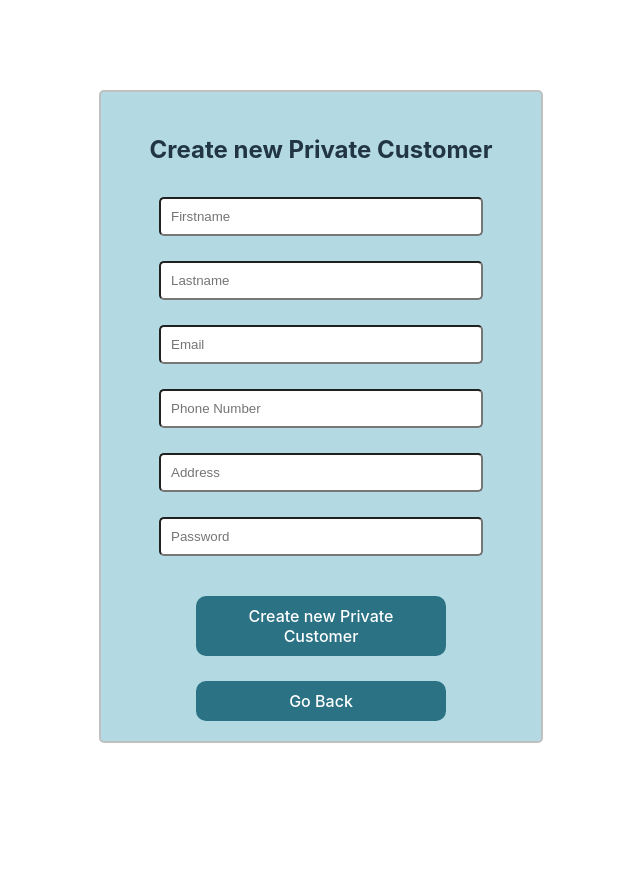
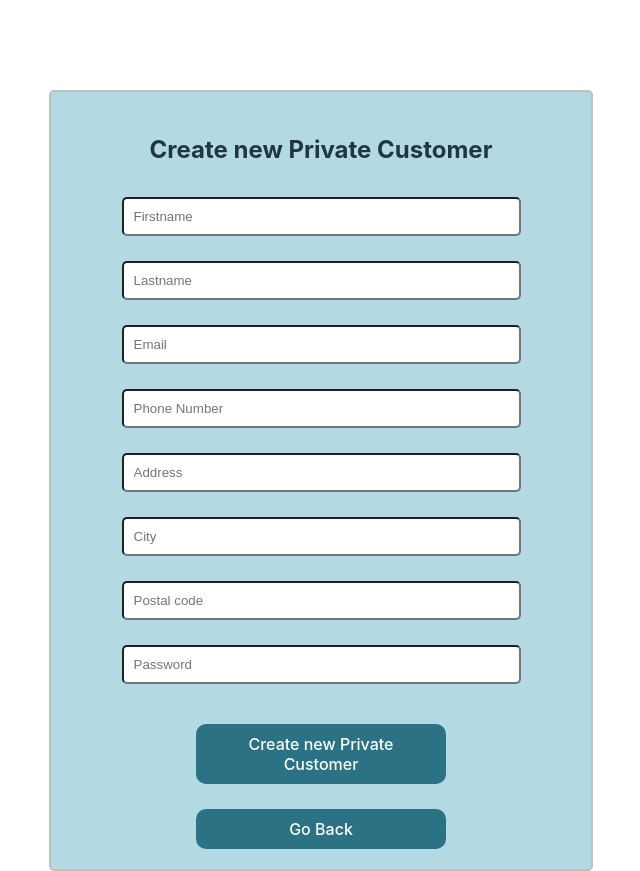
Before and after one commit to natischmidt/CleanCodeFrontend, a React (Vite) app: page /AddPrivateCustomer in a window 1280 px wide. Shown: the whole page, without its empty margins (319-959 px from the left). Before the commit the page ends 800 px from the top, so only its background shows below. Built offline with nearby package versions, Linux system fonts and the light colour scheme.

Commit message:
Uppdatering: - Lagt till 2 fält i addPrivateCustomer för stad och postnummer
Anton 19/10

```diff
--- a/src/forms/addPrivateCustomer.tsx
+++ b/src/forms/addPrivateCustomer.tsx
@@ -8,6 +8,8 @@ const AddPrivateCustomerForm = () => {
     const [email, setEmail] = useState('');
     const [phonenumber, setPhoneNumber] = useState('');
     const [address, setAddress] = useState('');
+    const [city, setCity] = useState('')
+    const [postalCode, setPostalCode] =  useState('')
     const [password, setPassword] = useState('');
 
     const goBackToAddUser = useNavigate();
@@ -21,10 +23,12 @@ const AddPrivateCustomerForm = () => {
             const BusinessCustomerData = {
                 firstName: firstname,
                 lastName: lastname,
-                password: password,
                 email: email,
                 phoneNumber: phonenumber,
                 address: address,
+                city: city,
+                postalCode: postalCode,
+                password: password,
                 customerType: "PRIVATE"
             };
 
@@ -35,9 +39,10 @@ const AddPrivateCustomerForm = () => {
             setFirstname('')
             setLastname('')
             setEmail('')
+            setPhoneNumber('')
             setAddress('')
-            setPhoneNumber('')
-            setLastname('')
+            setCity('')
+            setPostalCode('')
             setPassword('')
 
         } catch (error) {
@@ -90,6 +95,20 @@ const AddPrivateCustomerForm = () => {
                     required
                 />
                 <input
+                    type="text"
+                    placeholder="City"
+                    style={styles.input}
+                    value={city}
+                    onChange={(e) => setCity(e.target.value)}
+                />
+                <input
+                    type="text"
+                    placeholder="Postal code"
+                    style={styles.input}
+                    value={postalCode}
+                    onChange={(e) => setPostalCode(e.target.value)}
+                />
+                <input
                     type="password"
                     placeholder="Password"
                     style={styles.input}
@@ -124,7 +143,7 @@ const styles = {
         border: '2px solid silver',
         borderRadius: '5px',
         backgroundColor: '#b3d9e3',
-        width: "400px",
+        width: "500px",
         // height: '630px',
         marginTop: '7%'
     },
```
